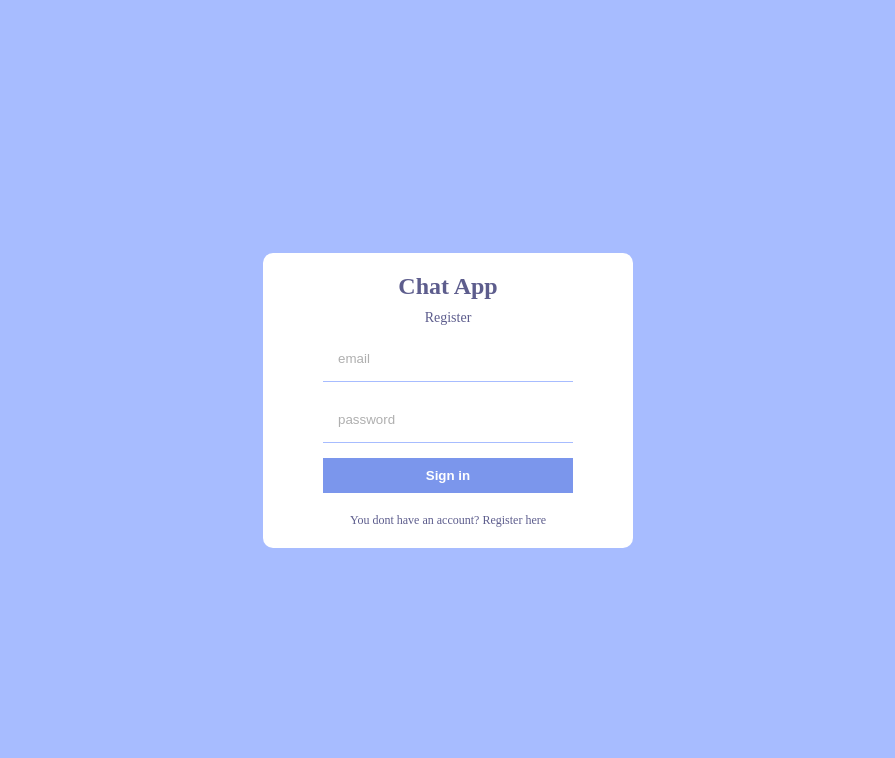
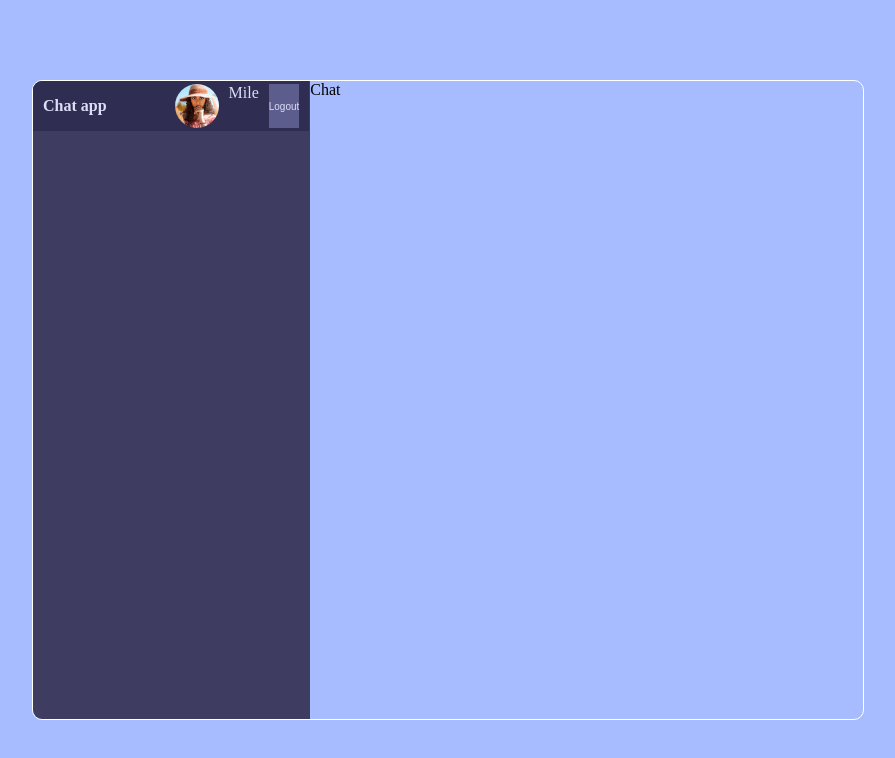
Before and after one commit to filiptrifunovic-mile/chat, a React (Create React App) app: page / in a window 1280 px wide. Shown: the top 758 px of the page, without its empty margins (192-1087 px from the left). Built offline with nearby package versions, Linux system fonts and the light colour scheme.

Commit message:
adding components, styling navbar

```diff
--- a/src/App.js
+++ b/src/App.js
@@ -1,11 +1,12 @@
 import Register from "./pages/Register";
 import Login from "./pages/Login";
+import Home from "./pages/Home";
 import "./style.scss";
 
 function App() {
   return (
     <div>
-      <Login />
+      <Home />
     </div>
   );
 }
--- /dev/null
+++ b/src/components/Chat.jsx
@@ -0,0 +1,7 @@
+import React from "react";
+
+const Chat = () => {
+  return <div className="chat">Chat</div>;
+};
+
+export default Chat;
--- /dev/null
+++ b/src/components/Navbar.jsx
@@ -0,0 +1,17 @@
+import React from "react";
+import image from "../img/1.jpg";
+
+function Navbar() {
+  return (
+    <div className="navbar">
+      <span className="logo">Chat app</span>
+      <div className="user">
+        <img src={image} alt="" />
+        <span>Mile</span>
+        <button>Logout</button>
+      </div>
+    </div>
+  );
+}
+
+export default Navbar;
--- /dev/null
+++ b/src/components/Sidebar.jsx
@@ -0,0 +1,12 @@
+import React from "react";
+import Navbar from "./Navbar";
+
+const Sidebar = () => {
+  return (
+    <div className="sidebar">
+      <Navbar />
+    </div>
+  );
+};
+
+export default Sidebar;
--- a/src/pages/Home.jsx
+++ b/src/pages/Home.jsx
@@ -1,7 +1,16 @@
 import React from "react";
+import Chat from "../components/Chat";
+import Sidebar from "../components/Sidebar";
 
 const Home = () => {
-  return <div>Home</div>;
+  return (
+    <div className="home">
+      <div className="container">
+        <Sidebar />
+        <Chat />
+      </div>
+    </div>
+  );
 };
 
 export default Home;
--- a/src/style.scss
+++ b/src/style.scss
@@ -79,3 +79,65 @@
     }
   }
 }
+
+.home {
+  background-color: #a7bcff;
+  height: 100vh;
+  display: flex;
+  align-items: center;
+  justify-content: center;
+
+  .container {
+    border: 1px solid white;
+    border-radius: 10px;
+    width: 65%;
+    height: 80%;
+    display: flex;
+    overflow: hidden;
+
+    .sidebar {
+      flex: 1;
+      border-right: 1px solid #3e3c61;
+      background-color: #3e3c61;
+
+      .navbar {
+        display: flex;
+        align-items: center;
+        background-color: #2f2d52;
+        height: 50px;
+        padding: 10px;
+        justify-content: space-between;
+        color: #ddddf7;
+
+        .logo {
+          font-weight: bold;
+        }
+
+        .user {
+          display: flex;
+          gap: 10px;
+        }
+
+        img {
+          background-color: #ddddf7;
+          height: 44px;
+          width: 44px;
+          border-radius: 50%;
+          object-fit: cover;
+        }
+
+        button {
+          color: #ddddf7;
+          background-color: #5d5d8d;
+          font-size: 10px;
+          border: none;
+          cursor: pointer;
+        }
+      }
+    }
+
+    .chat {
+      flex: 2;
+    }
+  }
+}
```
Also changed, not shown: src/components/Chats.jsx (added, +7 -0 lines), src/components/Search.jsx (added, +7 -0 lines), src/img/1.jpg (added).
